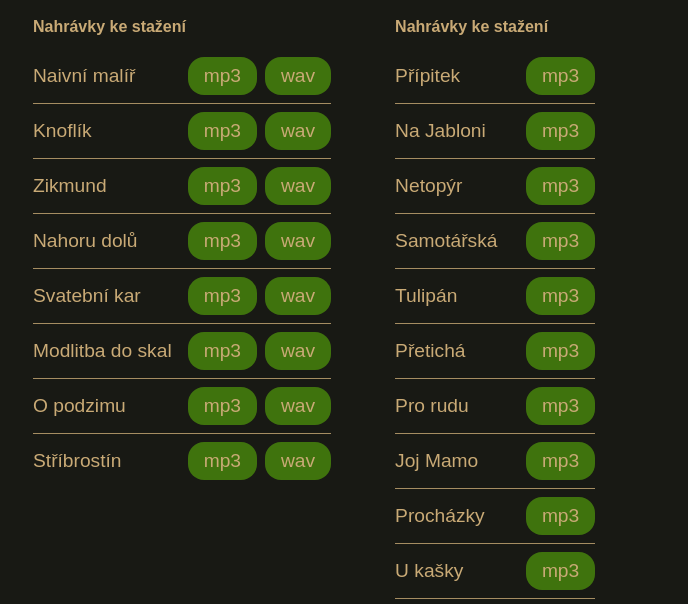
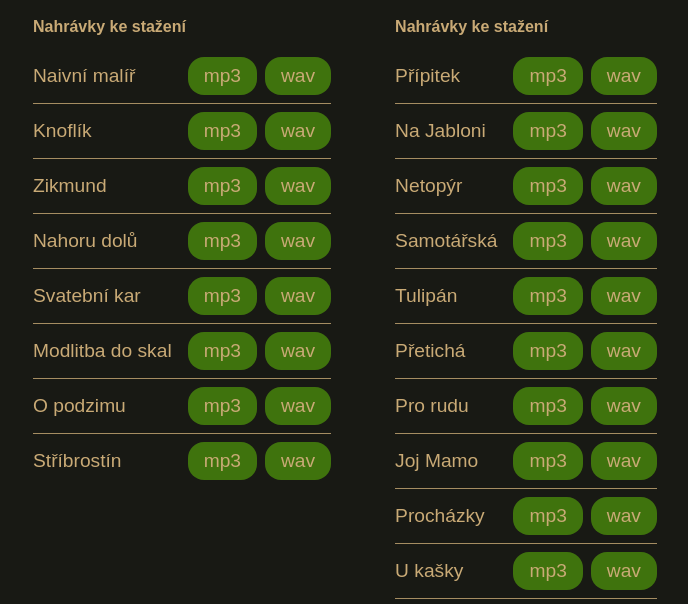
Before and after one commit to MatyasHroch/lesantenWeb, a website: page index.html in a window 1280 px wide. Shown: the part 982-1586 px from the top of the page, without its empty margins (31-719 px from the left). Drawn offline with Linux system fonts and the light colour scheme.

Commit message:
wavka najaboni

```diff
--- a/index.html
+++ b/index.html
@@ -297,10 +297,16 @@
   <span class="font-large">Přípitek</span>
   <div class="flex gap-1 items-center">
     <a
-      href="./media/audio/NaJabloni/Pripitek.mp3"
+      href="./media/audio/Lesanten/Pripitek.mp3"
       download="Přípitek.mp3"
       class="download-small-button"
       >mp3</a
+    >
+    <a
+      href="./media/audio/NaJabloni/Pripitek.wav"
+      download="Přípitek.wav"
+      class="download-small-button"
+      >wav</a
     >
     <!-- <a class="download-small-button">wav</a> -->
   </div>
@@ -309,10 +315,16 @@
   <span class="font-large">Na Jabloni</span>
   <div class="flex gap-1 items-center">
     <a
-      href="./media/audio/NaJabloni/NaJabloni.mp3"
+      href="./media/audio/Lesanten/NaJabloni.mp3"
       download="Na Jabloni.mp3"
       class="download-small-button"
       >mp3</a
+    >
+    <a
+      href="./media/audio/NaJabloni/NaJabloni.wav"
+      download="Na Jabloni.wav"
+      class="download-small-button"
+      >wav</a
     >
     <!-- <a class="download-small-button">wav</a> -->
   </div>
@@ -321,10 +333,16 @@
   <span class="font-large">Netopýr</span>
   <div class="flex gap-1 items-center">
     <a
-      href="./media/audio/NaJabloni/Netopyr.mp3"
+      href="./media/audio/Lesanten/Netopyr.mp3"
       download="Netopýr.mp3"
       class="download-small-button"
       >mp3</a
+    >
+    <a
+      href="./media/audio/NaJabloni/Netopyr.wav"
+      download="Netopýr.wav"
+      class="download-small-button"
+      >wav</a
     >
     <!-- <a class="download-small-button">wav</a> -->
   </div>
@@ -333,10 +351,16 @@
   <span class="font-large">Samotářská</span>
   <div class="flex gap-1 items-center">
     <a
-      href="./media/audio/NaJabloni/Samotarska.mp3"
+      href="./media/audio/Lesanten/Samotarska.mp3"
       download="Samotářská.mp3"
       class="download-small-button"
       >mp3</a
+    >
+    <a
+      href="./media/audio/NaJabloni/Samotarska.wav"
+      download="Samotářská.wav"
+      class="download-small-button"
+      >wav</a
     >
     <!-- <a class="download-small-button">wav</a> -->
   </div>
@@ -345,10 +369,16 @@
   <span class="font-large">Tulipán</span>
   <div class="flex gap-1 items-center">
     <a
-      href="./media/audio/NaJabloni/Tulipan.mp3"
+      href="./media/audio/Lesanten/Tulipan.mp3"
       download="Tulipán.mp3"
       class="download-small-button"
       >mp3</a
+    >
+    <a
+      href="./media/audio/NaJabloni/Tulipan.wav"
+      download="Tulipán.wav"
+      class="download-small-button"
+      >wav</a
     >
     <!-- <a class="download-small-button">wav</a> -->
   </div>
@@ -357,10 +387,16 @@
   <span class="font-large">Přetichá</span>
   <div class="flex gap-1 items-center">
     <a
-      href="./media/audio/NaJabloni/Preticha.mp3"
+      href="./media/audio/Lesanten/Preticha.mp3"
       download="Přetichá.mp3"
       class="download-small-button"
       >mp3</a
+    >
+    <a
+      href="./media/audio/NaJabloni/Preticha.wav"
+      download="Přetichá.wav"
+      class="download-small-button"
+      >wav</a
     >
     <!-- <a class="download-small-button">wav</a> -->
   </div>
@@ -369,10 +405,16 @@
   <span class="font-large">Pro rudu</span>
   <div class="flex gap-1 items-center">
     <a
-      href="./media/audio/NaJabloni/ProRudu.mp3"
+      href="./media/audio/Lesanten/ProRudu.mp3"
       download="Pro rudu.mp3"
       class="download-small-button"
       >mp3</a
+    >
+    <a
+      href="./media/audio/NaJabloni/ProRudu.wav"
+      download="Pro rudu.wav"
+      class="download-small-button"
+      >wav</a
     >
     <!-- <a class="download-small-button">wav</a> -->
   </div>
@@ -381,10 +423,16 @@
   <span class="font-large">Joj Mamo</span>
   <div class="flex gap-1 items-center">
     <a
-      href="./media/audio/NaJabloni/JojMamo.mp3"
+      href="./media/audio/Lesanten/JojMamo.mp3"
       download="Joj Mamo.mp3"
       class="download-small-button"
       >mp3</a
+    >
+    <a
+      href="./media/audio/NaJabloni/JojMamo.wav"
+      download="Joj Mamo.wav"
+      class="download-small-button"
+      >wav</a
     >
     <!-- <a class="download-small-button">wav</a> -->
   </div>
@@ -393,10 +441,16 @@
   <span class="font-large">Procházky</span>
   <div class="flex gap-1 items-center">
     <a
-      href="./media/audio/NaJabloni/Prochazky.mp3"
+      href="./media/audio/Lesanten/Prochazky.mp3"
       download="Procházky.mp3"
       class="download-small-button"
       >mp3</a
+    >
+    <a
+      href="./media/audio/NaJabloni/Prochazky.wav"
+      download="Procházky.wav"
+      class="download-small-button"
+      >wav</a
     >
     <!-- <a class="download-small-button">wav</a> -->
   </div>
@@ -405,10 +459,16 @@
   <span class="font-large">U kašky</span>
   <div class="flex gap-1 items-center">
     <a
-      href="./media/audio/NaJabloni/UKasky.mp3"
+      href="./media/audio/Lesanten/UKasky.mp3"
       download="U kašky.mp3"
       class="download-small-button"
       >mp3</a
+    >
+    <a
+      href="./media/audio/NaJabloni/UKasky.wav"
+      download="U kašky.wav"
+      class="download-small-button"
+      >wav</a
     >
     <!-- <a class="download-small-button">wav</a> -->
   </div>
@@ -417,10 +477,16 @@
   <span class="font-large">Lesanten</span>
   <div class="flex gap-1 items-center">
     <a
-      href="./media/audio/NaJabloni/Lesanten.mp3"
+      href="./media/audio/Lesanten/Lesanten.mp3"
       download="Lesanten.mp3"
       class="download-small-button"
       >mp3</a
+    >
+    <a
+      href="./media/audio/NaJabloni/Lesanten.wav"
+      download="Lesanten.wav"
+      class="download-small-button"
+      >wav</a
     >
     <!-- <a class="download-small-button">wav</a> -->
   </div>
```
Also changed, not shown: src/components/record_item_2.html (+7 -1 lines), 11 other files.
